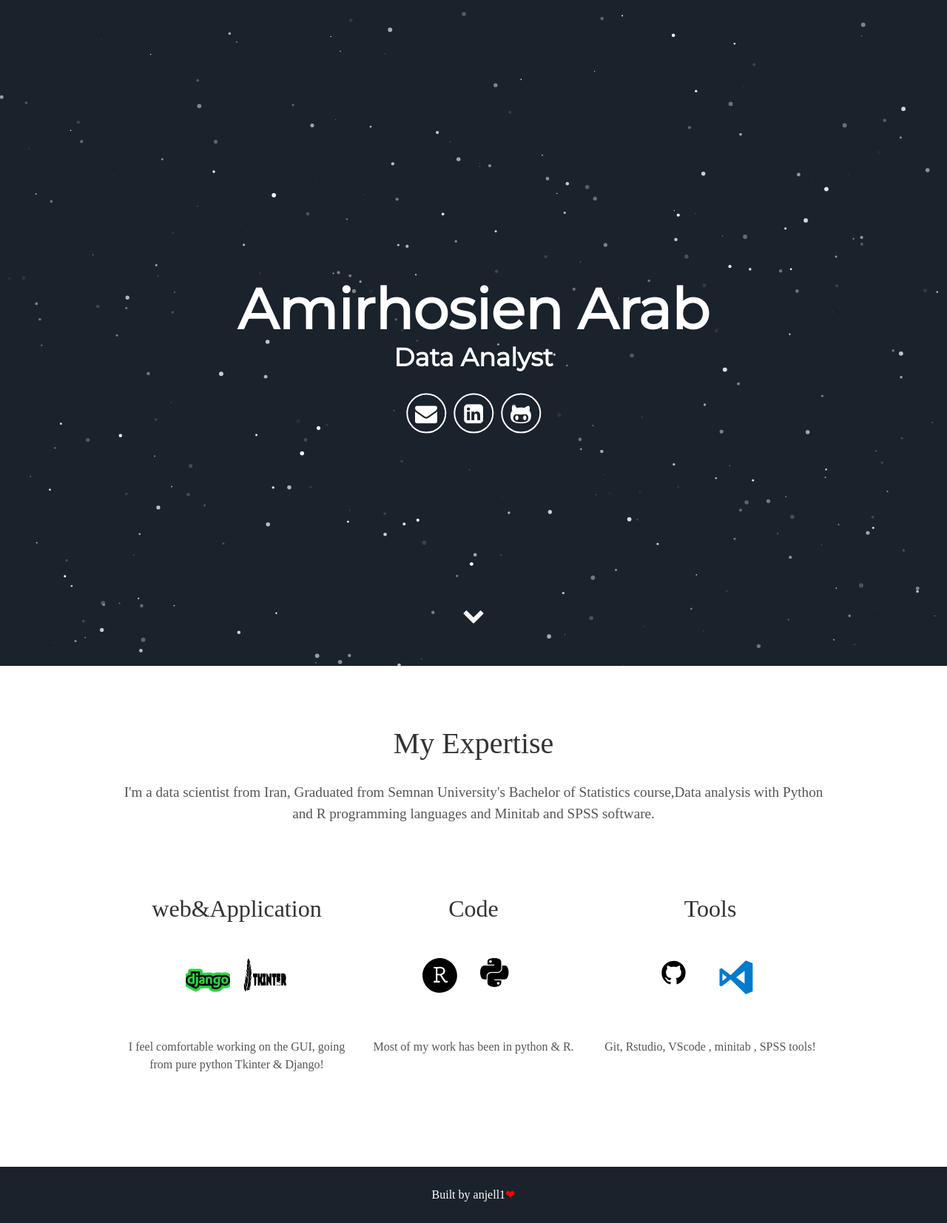
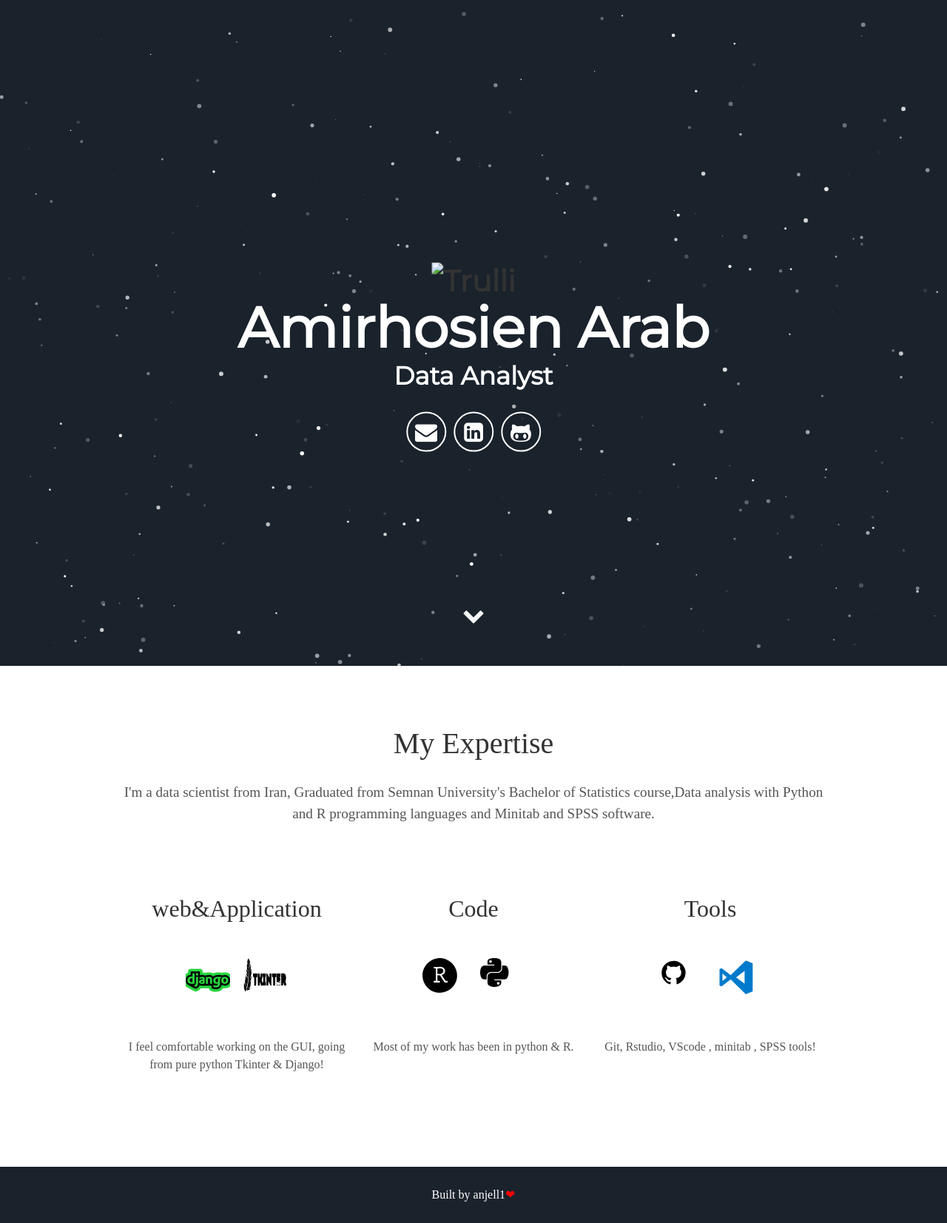
Before and after one commit to daneshisajad/anjell1.github.io, a Jekyll site: the page built from index.html, in a window 1280 px wide. Shown: the whole page at 74% size. Built offline with Jekyll 4.4.1, drawn with Linux system fonts in a browser that asks for light colours; some web fonts are replaced.

Commit message:
Update header.html

```diff
--- a/_includes/header.html
+++ b/_includes/header.html
@@ -1,6 +1,7 @@
 <div id="particles-js">
   <div class="header">
       <h1>
+        <img src="1.jpg" alt="Trulli" width="100" height="100">
         <span class="site-title">{{ site.username }}</span>
         <span class="site-description">{{ site.user_title }}</span>
       </h1>
```
